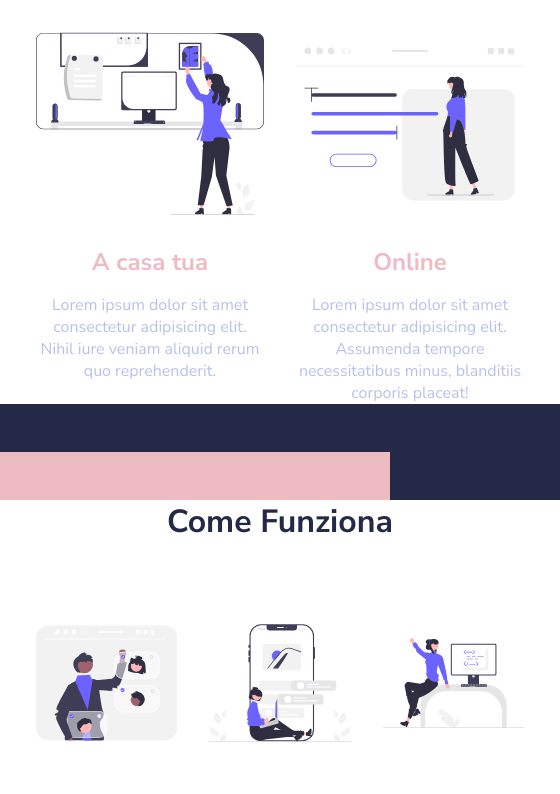
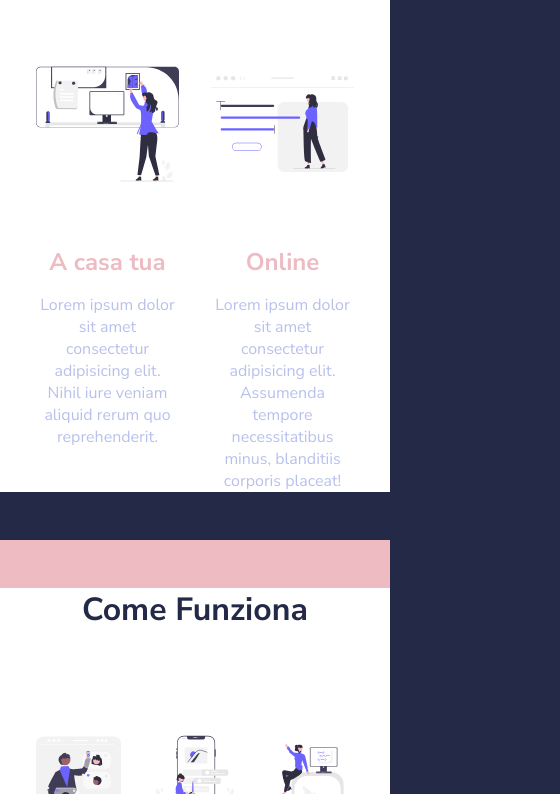
Before and after one commit to Cinzia00/html-css-resp-wannabe, a plain HTML site: page index.html in a window 390 px wide. Shown: the part 209-1003 px from the top of the page, 560 px wide, since content can reach past the window. Drawn offline with Linux system fonts and the light colour scheme.

Commit message:
CSS mediaquery

```diff
--- a/css/stylemediaquery.css
+++ b/css/stylemediaquery.css
@@ -1,7 +1,7 @@
 @media screen and (max-width: 768px){
 
     .container {
-        max-width: 560px;
+        width: 100%;
         background-color: white;
     }
 
```
